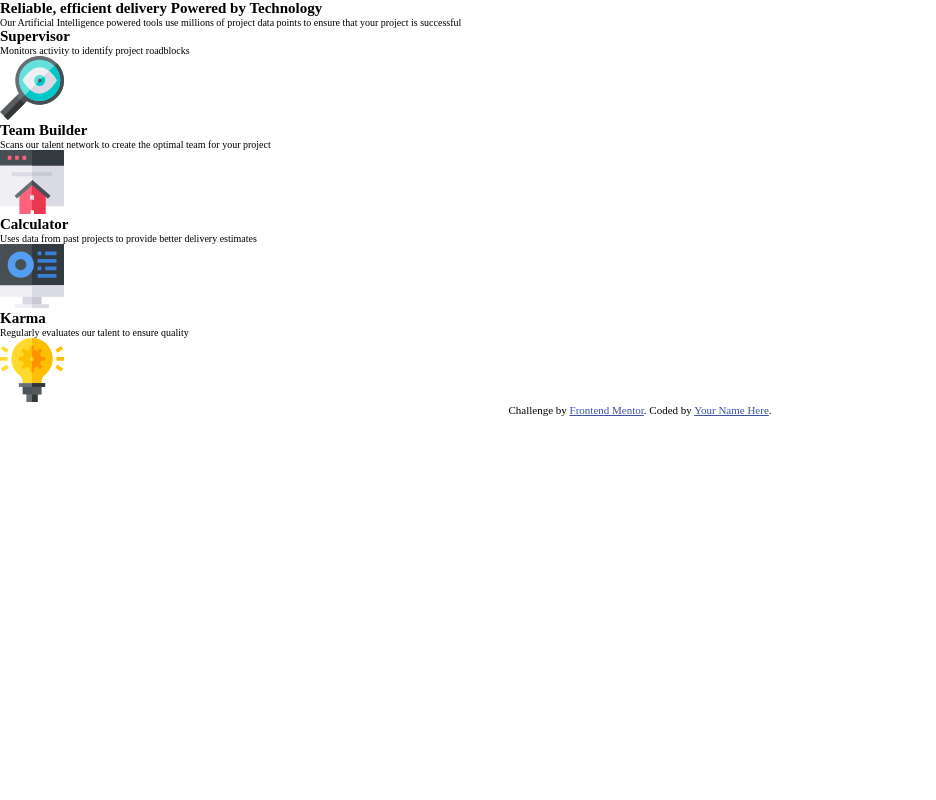
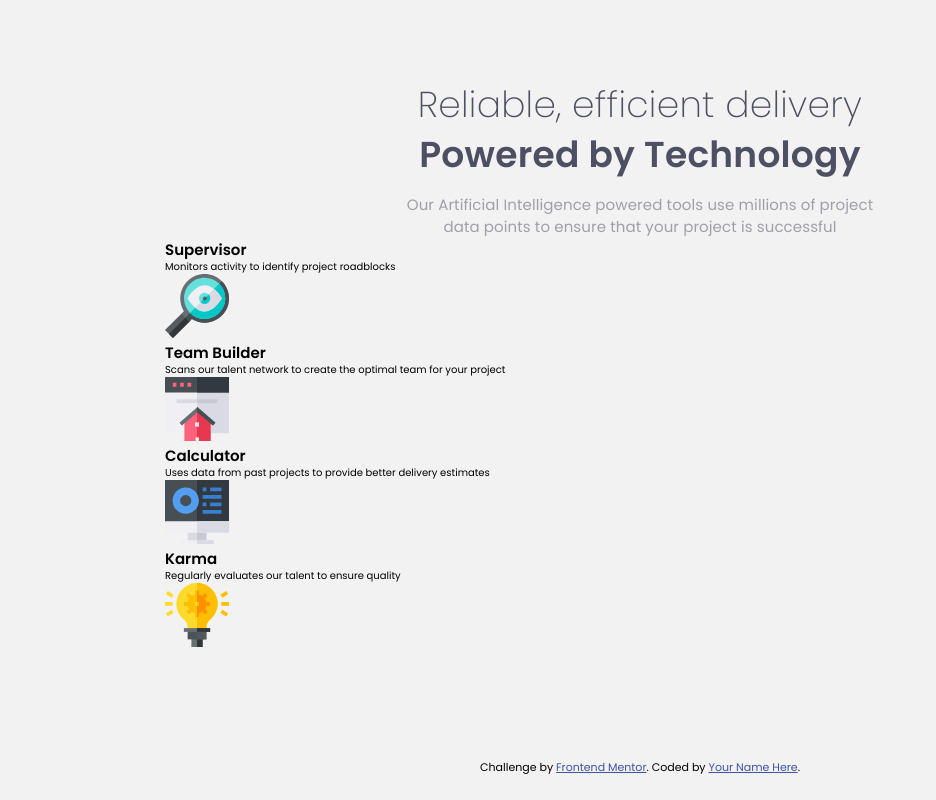
Before and after one commit to ssembatya-dennis/four-card-feature-section, a plain HTML site: page index.html in a window 1280 px wide. Shown: the whole page, without its empty margins (0-936 px from the left). Drawn offline with Linux system fonts and the light colour scheme.

Commit message:
style(Header): add typography styles to the page heading.

```diff
--- a/css/base/_base.css
+++ b/css/base/_base.css
@@ -13,3 +13,9 @@ html {
 body {
   box-sizing: inherit;
 }
+
+main {
+  width: 100%;
+  height: 100%;
+  min-height: 95vh;
+}
--- a/css/base/_typography.css
+++ b/css/base/_typography.css
@@ -1,4 +1,41 @@
 /*General Page Typography Styles*/
+
+body {
+  font-family: "Poppins", sans-serif;
+  background-color: #f2f2f2;
+  line-height: 1.4;
+}
+
+/*Feature Section Typography*/
+
+.heading_primary {
+  font-size: 3.6rem;
+  text-align: center;
+  letter-spacing: 0.25px;
+  color: #4d4f62;
+  margin-bottom: 1.3rem;
+}
+
+.heading_primary--main {
+  font-weight: 200;
+}
+.heading_primary--sub {
+  font-weight: 600;
+}
+
+.feature__paragraph {
+  font-weight: 400;
+  font-size: 1.5rem;
+  line-height: 1.5;
+  text-align: center;
+  letter-spacing: 0.104167px;
+  color: #4d4f62;
+  mix-blend-mode: normal;
+  opacity: 0.5;
+  width: 50%;
+  margin: 0 auto;
+}
+
 .attribution {
   font-size: 11px;
   text-align: center;
--- /dev/null
+++ b/css/layout/_feature.css
@@ -0,0 +1,12 @@
+/*Four card feature section layout*/
+
+.feature__section {
+  width: 100%;
+  height: 100%;
+  padding: 8rem 16.5rem;
+}
+
+.heading_primary--main,
+.heading_primary--sub {
+  display: block;
+}
--- a/css/style.css
+++ b/css/style.css
@@ -1,4 +1,8 @@
 /*General Page CSS Styles*/
 
+/*Base*/
 @import url("./base/_base.css");
 @import url("./base/_typography.css");
+
+/*Layout*/
+@import url("./layout/_feature.css");
--- a/index.html
+++ b/index.html
@@ -10,6 +10,11 @@
       type="image/png"
       sizes="32x32"
       href="./images/favicon-32x32.png"
+    />
+
+    <link
+      href="https://fonts.googleapis.com/css2?family=Poppins:wght@200;400;600&display=swap"
+      rel="stylesheet"
     />
 
     <title>Frontend Mentor | Four card feature section</title>
```
